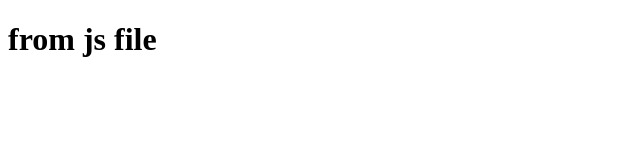
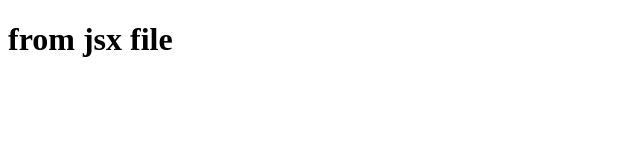
Before and after one commit to sandhyasrini/e-commerce, a React app: page / in a window 1280 px wide. Shown: the top 160 px of the page, without its empty margins (0-640 px from the left). Built offline with nearby package versions, Linux system fonts and the light colour scheme.

Commit message:
created apchanged webpack config

```diff
--- a/src/components/App.js
+++ b/src/components/App.jsx
@@ -3,7 +3,7 @@ import  ReactDOM, {render} from "react-dom";
 
 const App = () => {
     return(
-      <h1> from js file</h1>
+      <h1> from jsx file</h1>
     )
   }
 
--- a/src/index.js
+++ b/src/index.js
@@ -1,5 +1,5 @@
 import React  from "react";
 import ReactDOM from "react-dom";
-import App  from '../src/components/App.js'
+import App  from '../src/components/App.jsx'
 
 ReactDOM.render(<App/>, document.getElementById('root'))
--- a/webpack.config.js
+++ b/webpack.config.js
@@ -9,7 +9,7 @@ module.exports = {
   module: {
     rules: [
       {
-        test: /\.?js$/,
+        test: /\.?jsx?$/,
         exclude: /node_modules/,
         use: {
           loader: "babel-loader",
```
Also changed, not shown: 1 other file (tests, documents, lock files or other folders).
